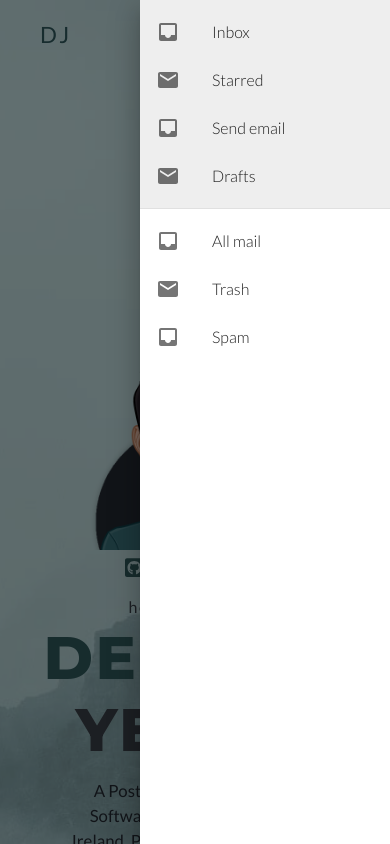
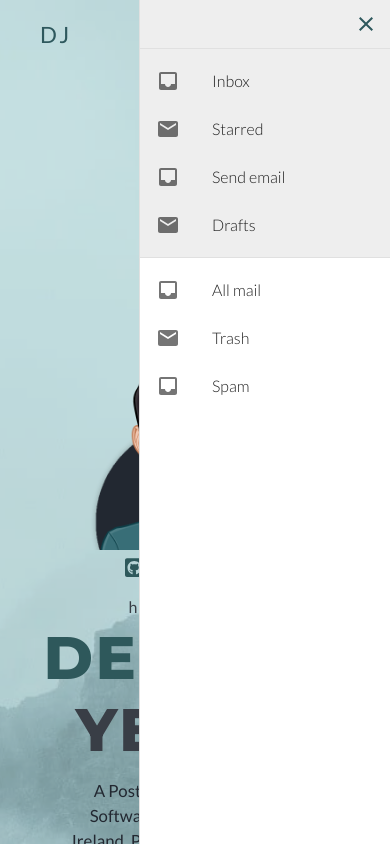
Before and after one commit to dejongyeong/web-portfolio, a React (Create React App) app: page / in a window 390 px wide. Both pictures are taken after a click on the button "menu". Shown: the top 844 px of the page. Built offline with nearby package versions, Linux system fonts and the light colour scheme.

Commit message:
persistent and temporary issue for appbar
find alternative

```diff
--- a/src/components/MobileMenu.js
+++ b/src/components/MobileMenu.js
@@ -10,7 +10,7 @@ import {
   ListItemText,
   IconButton,
 } from '@material-ui/core';
-import { Inbox, Mail, Menu } from '@material-ui/icons';
+import { Inbox, Mail, Menu, Close } from '@material-ui/icons';
 
 // tutorial from material ui documentation
 const useStyles = makeStyles((theme) => ({
@@ -52,6 +52,15 @@ export default function MobileMenu() {
       onClick={toggleDrawer(anchor, false)}
       onKeyDown={toggleDrawer(anchor, false)}
     >
+      <div style={{ textAlign: 'right', backgroundColor: '#eeeeee' }}>
+        <IconButton
+          style={{ color: '#2e585d' }}
+          onClick={toggleDrawer(anchor, false)}
+        >
+          <Close />
+        </IconButton>
+      </div>
+      <Divider />
       <List className={classes.items}>
         {['Inbox', 'Starred', 'Send email', 'Drafts'].map((text, index) => (
           <ListItem button key={text}>
@@ -79,9 +88,6 @@ export default function MobileMenu() {
   return (
     <div>
       <React.Fragment key={anchor}>
-        {/* <Button onClick={toggleDrawer(anchor, true)}>
-          <MenuIcon />
-        </Button> */}
         <IconButton
           edge="end"
           className={classes.menuButton}
@@ -98,6 +104,7 @@ export default function MobileMenu() {
           onOpen={toggleDrawer(anchor, true)}
           disableBackdropTransition={!iOS}
           disableDiscovery={iOS}
+          variant="persistent" //issue of findDomNode deprecated in StrictMode: https://stackoverflow.com/questions/61220424/material-ui-drawer-finddomnode-is-deprecated-in-strictmode
         >
           {mobileMenu}
         </SwipeableDrawer>
```
